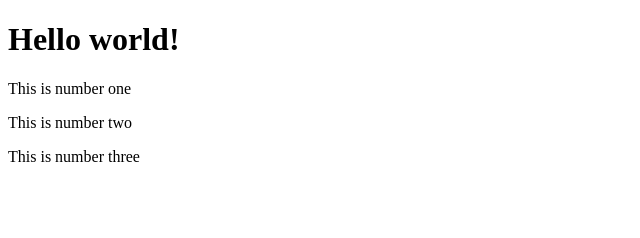
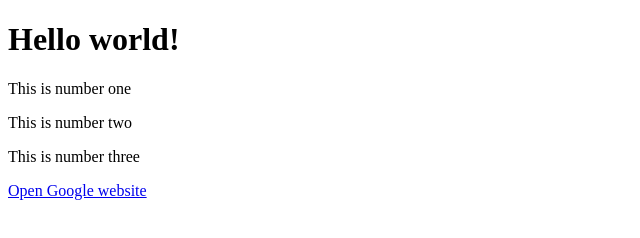
Before and after one commit to Jasin445/test, a plain HTML site: page index.html in a window 1280 px wide. Shown: the whole page, without its empty margins (0-640 px from the left). Drawn offline with Linux system fonts and the light colour scheme.

Commit message:
added google website link

```diff
--- a/index.html
+++ b/index.html
@@ -10,5 +10,6 @@
     <p>This is number one</p>
     <p>This is number two</p>
     <p>This is number three</p>
+    <a href="www.google.com">Open Google website</a>
 </body>
 </html>
```
